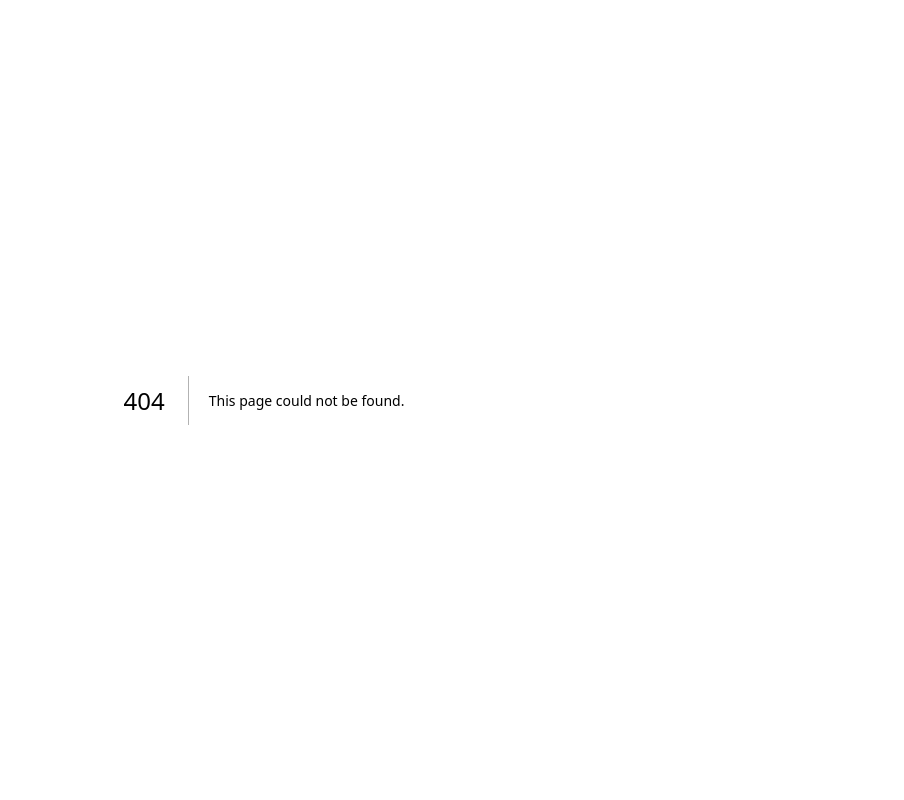
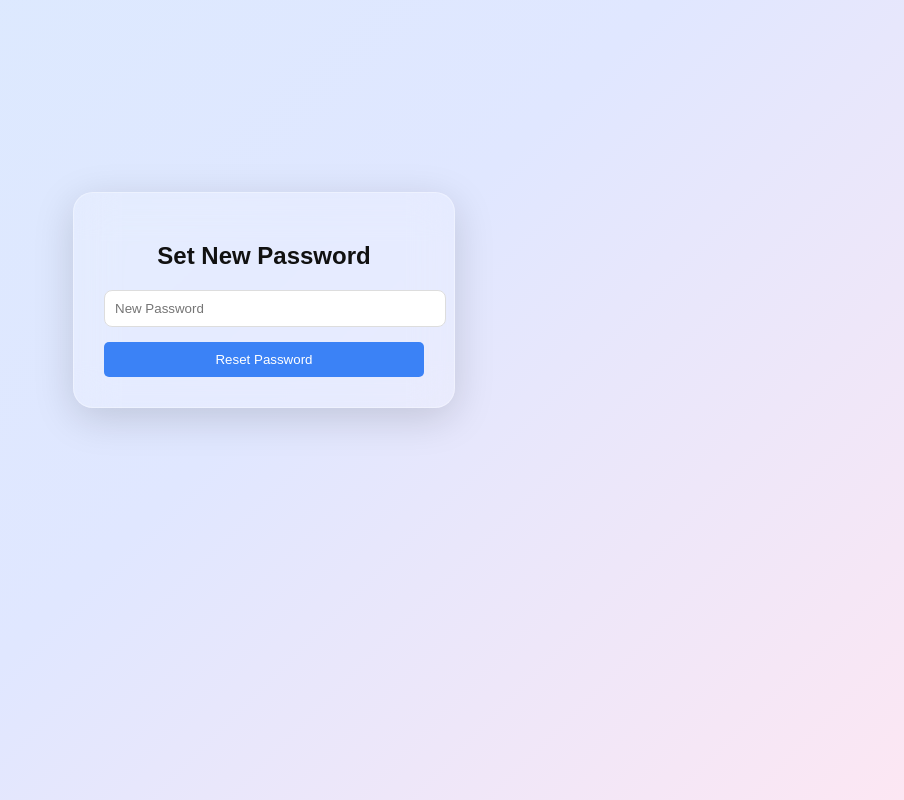
Before and after one commit to raufrasheed37-ctrl/frontend, a Next.js app: page /reset-password/1 in a window 1280 px wide. Before the commit this address had no page. Shown: the whole page, without its empty margins (376-1280 px from the left). Built offline with nearby package versions, Linux system fonts and the light colour scheme.

Commit message:
Create page.js

```diff
--- /dev/null
+++ b/app/reset-password/[token]/page.js
@@ -0,0 +1,57 @@
+"use client";
+
+import { useState } from "react";
+import { useRouter, useParams } from "next/navigation";
+
+export default function ResetPassword() {
+  const [password, setPassword] = useState("");
+  const router = useRouter();
+  const params = useParams();
+
+  const token = params.token;
+
+  const handleReset = async () => {
+    try {
+      const res = await fetch("https://auth-app-zg5k.onrender.com/api/auth/reset-password/" + token, {
+        method: "POST",
+        headers: {
+          "Content-Type": "application/json",
+        },
+        body: JSON.stringify({ password }),
+      });
+
+      const data = await res.json();
+
+      if (res.ok) {
+        alert("Password reset successful");
+        router.push("/login");
+      } else {
+        alert(data.message || "Error");
+      }
+
+    } catch (err) {
+      alert("Something went wrong");
+    }
+  };
+
+  return (
+    <div className="container">
+      <div className="card">
+
+        <h2 className="title">Set New Password</h2>
+
+        <input
+          type="password"
+          className="input"
+          placeholder="New Password"
+          onChange={(e) => setPassword(e.target.value)}
+        />
+
+        <button className="button" onClick={handleReset}>
+          Reset Password
+        </button>
+
+      </div>
+    </div>
+  );
+}
```
